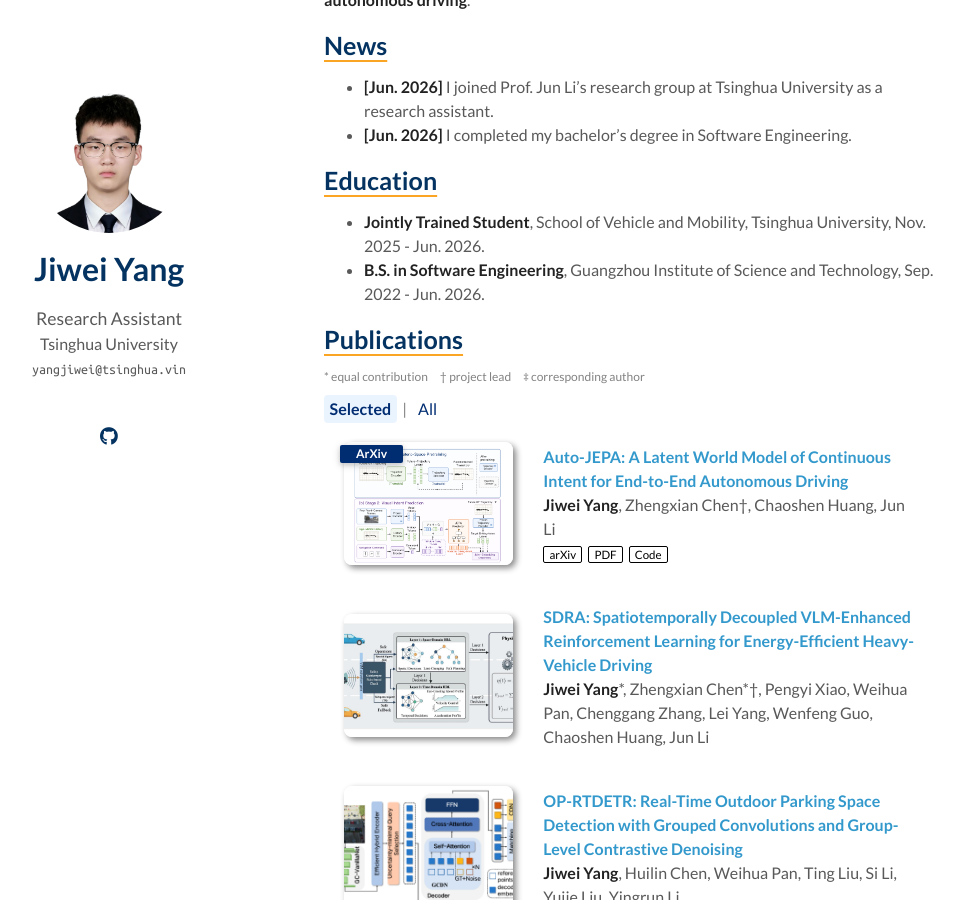
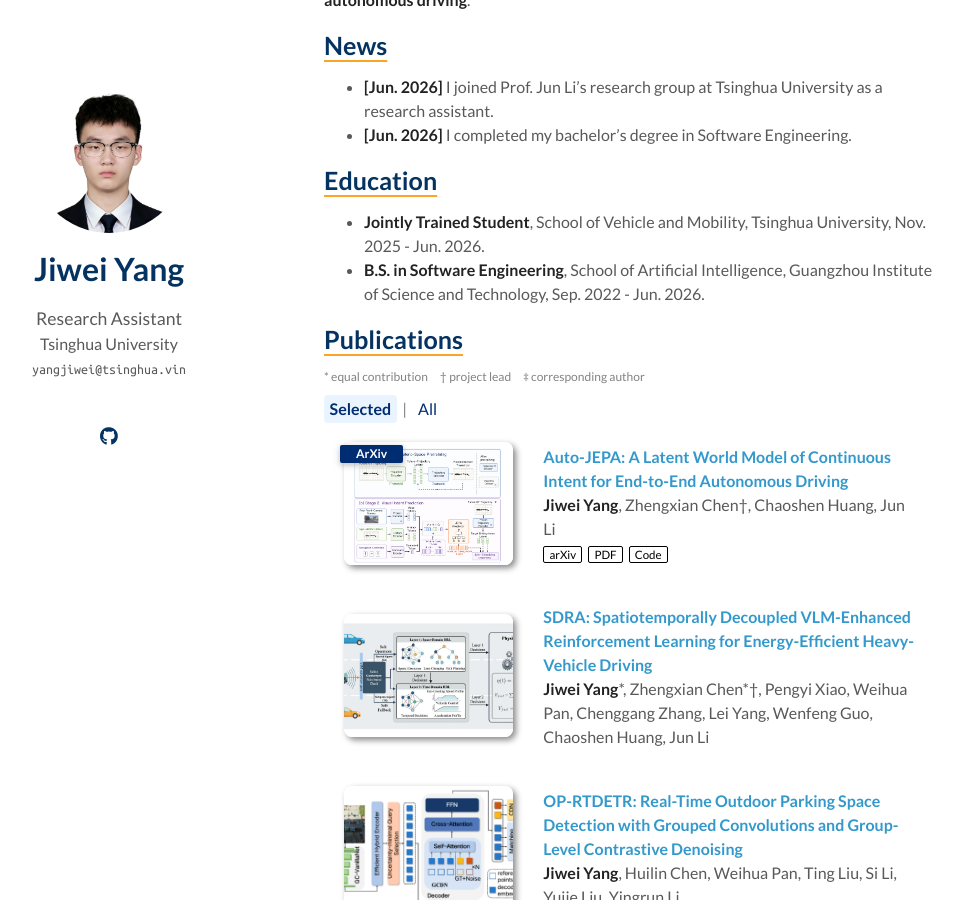
Before and after one commit to NoctYang/NoctYang.github.io, a Jekyll site: the page built from index.md, in a window 1280 px wide and 900 px high, scrolled down 579 px. Shown: the whole window, without its empty margins (186-1149 px from the left). Built offline with Jekyll 4.4.1, drawn with Linux system fonts in a browser that asks for light colours; a style sheet for code colours, icons or effects is not loaded; our own code applies the rules of GitHub Pages for plain Markdown files.

Commit message:
Add school to undergraduate education entry

```diff
--- a/index.md
+++ b/index.md
@@ -25,7 +25,7 @@
 ## Education
 
 - **Jointly Trained Student**, School of Vehicle and Mobility, Tsinghua University, Nov. 2025 - Jun. 2026.
-- **B.S. in Software Engineering**, Guangzhou Institute of Science and Technology, Sep. 2022 - Jun. 2026.
+- **B.S. in Software Engineering**, School of Artificial Intelligence, Guangzhou Institute of Science and Technology, Sep. 2022 - Jun. 2026.
 
 {% include publications.md %}
 
```
